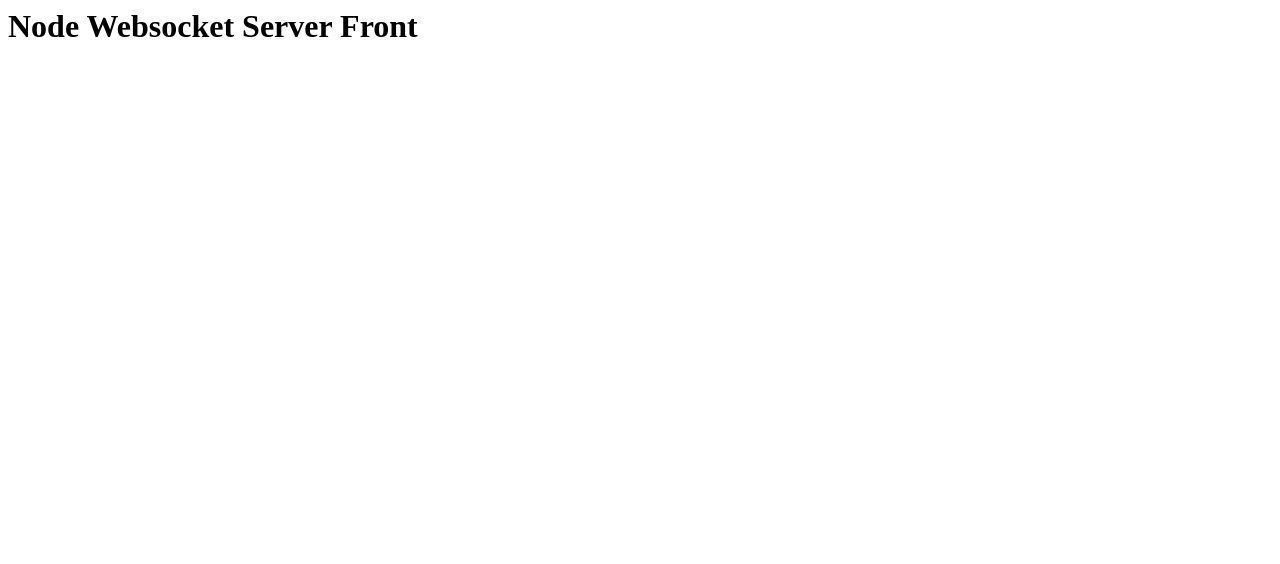
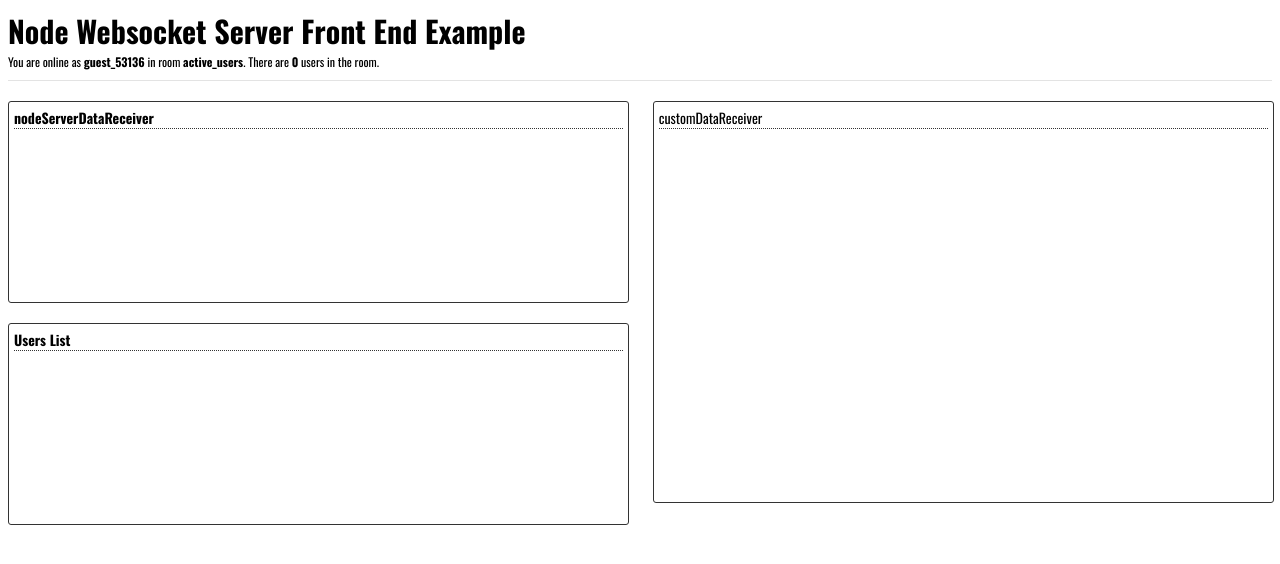
Before and after one commit to jstolpe/node_websocket_server_front, a PHP site: page / in a window 1280 px wide. Shown: the top 564 px of the page. Run offline with PHP 8.4, Linux system fonts and the light colour scheme; some libraries are stand-ins or nearby versions.

Commit message:
update to fron end

```diff
--- /dev/null
+++ b/css/site.css
@@ -0,0 +1,86 @@
+body {
+	font-family: oswald
+}
+
+#user_key_container,
+#room_name_container,
+#room_user_count {
+	font-weight: bold;
+}
+
+.container-heading {
+	border-bottom: 1px dotted #333;
+	font-size: 14px;
+}
+
+.header {
+	border-bottom: 1px solid #e3e3e3;
+	margin-bottom: 20px;
+}
+
+.header-sub-title {
+	font-size: 12px;
+	margin-bottom: 10px;
+}
+
+.header-title {
+	font-size: 30px;
+	font-weight: bold;
+}
+
+.left-bottom {
+	border: 1px solid #333;
+	border-radius: 3px;
+	width: 100%;
+	height: 200px;
+	float: left;
+	margin-top: 20px;
+}
+
+.left-top {
+	border: 1px solid #333;
+	border-radius: 3px;
+	width: 100%;
+	height: 200px;
+	float: left;
+}
+
+.main-content {
+	width: 100%;
+	display: inline-block;
+}
+
+.main-left {
+	width: 49%;
+	float: left;
+}
+
+.main-right {
+	width: 49%;
+	float: right;
+}
+
+.output-container {
+	font-size: 12px;
+	height: 160px;
+	overflow-x: hidden;
+	overflow-y: scroll;
+}
+
+.output-container-right {
+	font-size: 12px;
+	height: 360px;
+	overflow-x: hidden;
+	overflow-y: scroll;
+}
+
+.paddings {
+	padding: 5px;
+}
+
+.right-contents {
+	border: 1px solid #333;
+	border-radius: 3px;
+	width: 100%;
+	height: 400px;
+}
--- a/index.php
+++ b/index.php
@@ -1,20 +1,117 @@
 <html>
 	<head>
-		<script src="socket.io.js" type="text/javascript"></script>
-		<script src="nwsdatahandler.js" type="text/javascript"></script>
+		<!-- Page Title -->
+		<title>Node Websocket Server Front End Example</title>
+
+		<!-- Socket.io needed for connection the node server -->
+		<script src="js/socket.io.js" type="text/javascript"></script>
+
+		<!-- Include helper I wrote to make things easier -->
+		<script src="js/nwsdatahandler.js" type="text/javascript"></script>
+
+		<!-- Using google font cause I cant stand looking at the default -->
+		<script src="https://ajax.googleapis.com/ajax/libs/jquery/3.2.1/jquery.min.js"></script>
+
+		<!-- Using jQuery cause lazy -->
+		<link href="http://fonts.googleapis.com/css?family=Oswald:400,300,700" rel="stylesheet" type="text/css">
+
+		<!-- Style things up a little bit -->
+		<link href="css/site.css" rel="stylesheet" type="text/css">
+
 		<script>
+			// generate random guest user for the example
+			var userKey = 'guest_' + Math.floor( Math.random() * 100000 );
+
+			// create a name for our room that will be created on the node websocket server
+			var roomName = 'active_users';
+
+			$(function(){ // do stuff on page load
+				// populate the user key and room name dom elements
+				$('#user_key_container').html( userKey );
+				$('#room_name_container').html( roomName );
+			});
+
+			/**
+			 * Connet user to our room "active_users" on the node websocket server
+			 */
 			var nws = new nwsDataHandler({
+				/**
+				 * Url with the port our node websocket server is running on
+				 */
 				websocketUrl: 'http://localhost:3000',
-				userKey: 'guest_' + Math.floor( Math.random() * 100000 ),
-				roomName: 'active_users',
+
+				/**
+				 * Unique user key for joining the room
+				 */
+				userKey: userKey,
+
+				/**
+				 * Name of the room we want the user joining
+				 */
+				roomName: roomName,
+
+				/**
+				 * Specify what happens when our node websocket server sends us new data
+				 * on users joining/leaving the room
+				 *
+				 * @param object data from the node websocket server
+				 *
+				 * @return void
+				 */
 				nodeServerDataReceiver: function( data ) {
-					console.log('------Data received from node websocket server1');
-					console.log( data );
+					// create html to display the data the node websocket server just sent us about the room
+					var html = '<div style="margin-bottom:3px;margin-top:3px;border-bottom:1px solid #e3e3e3;padding-bottom:3px">'+
+						'<div>User Key: <b>' + data.action.userKey + '</b> ----- Action: <b>' + data.action.name + '</b> ----- Room: <b>' + data.room.name + '</b></div>' +
+					'</div>';
+
+					// append the html to our room updates container
+					$('#room_output_container').append( html );
+
+					// update the room user count
+					$('#room_user_count').html( data.room.users.length );
+
+					// clear our the list of users in the room
+					$('#users_list_container').html( '' );
+
+					for ( var i = 0; i < data.room.users.length; i++ ) { // loop over the new updated users list and display them
+						$('#users_list_container').append('<div>' + data.room.users[i] + '</div>');
+					}
 				},
 			});
 		</script>
 	</head>
 	<body>
-		<h1>Node Websocket Server Front</h1>
+		<div class="header">
+			<div class="header-title">Node Websocket Server Front End Example</div>
+			<div class="header-sub-title">
+				You are online as <span id="user_key_container"></span>
+				in room <span id="room_name_container">active_users</span>.
+				There are <span id="room_user_count">0</span> users in the room.
+			</div>
+		</div>
+		<div class="main-content">
+			<div class="main-left">
+				<div class="left-top">
+					<div class="paddings">
+						<div class="container-heading"><b>nodeServerDataReceiver</b></div>
+						<div id="room_output_container" class="output-container"></div>
+					</div>
+				</div>
+				<div class="left-bottom">
+					<div class="paddings">
+						<div class="container-heading"><b>Users List</b></div>
+						<div id="users_list_container" class="output-container"></div>
+					</div>
+				</div>
+			</div>
+			<div class="main-right">
+				<div class="right-contents">
+					<div class="paddings">
+						<div class="container-heading">customDataReceiver</div>
+						<div class="output-container-right"></div>
+					</div>
+				</div>
+			</div>
+		</div>
 	</body>
 </html>
```
Also changed, not shown: howto/about.txt (added, +16 -0 lines), howto/run.txt (added, +16 -0 lines), howto/setup.txt (added, +16 -0 lines), js/nwsdatahandler.js (renamed from nwsdatahandler.js), js/socket.io.js (renamed from socket.io.js).
